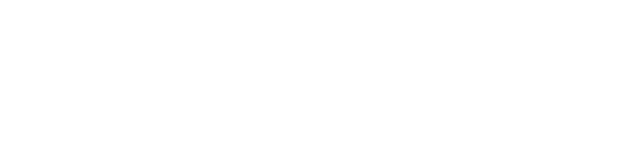
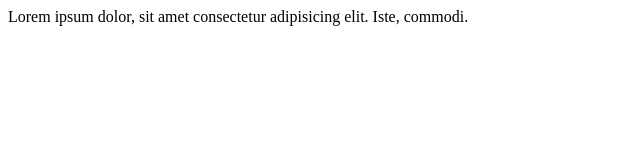
Before and after one commit to monkz1302/shopping, a plain HTML site: page index.html in a window 1280 px wide. Shown: the whole page, without its empty margins (0-640 px from the left). Drawn offline with Linux system fonts and the light colour scheme.

Commit message:
create lorem10

```diff
--- a/index.html
+++ b/index.html
@@ -6,6 +6,6 @@
     <title>Document</title>
 </head>
 <body>
-
+    Lorem ipsum dolor, sit amet consectetur adipisicing elit. Iste, commodi.
 </body>
 </html>
```
